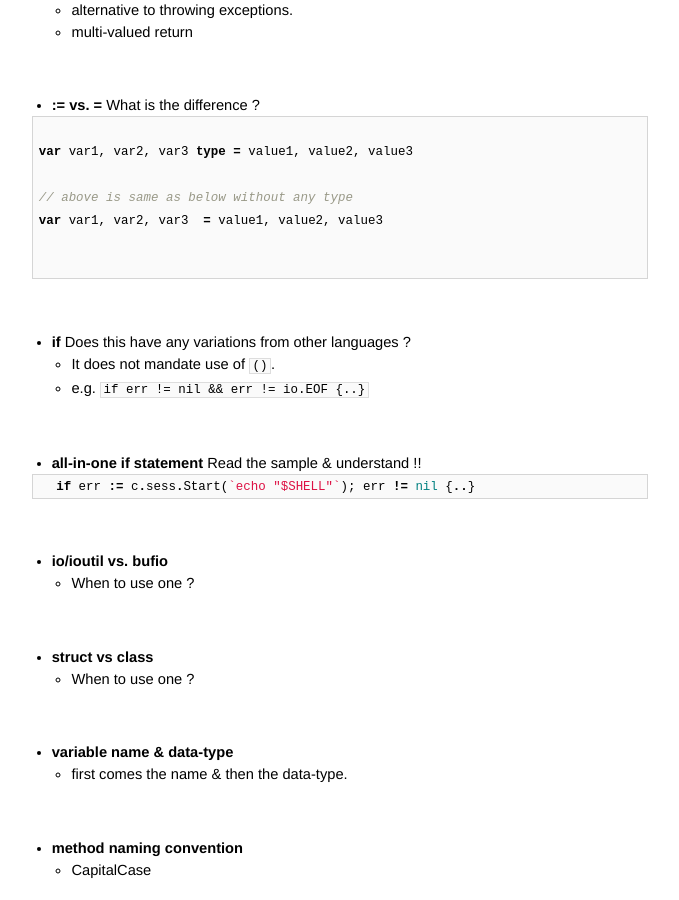
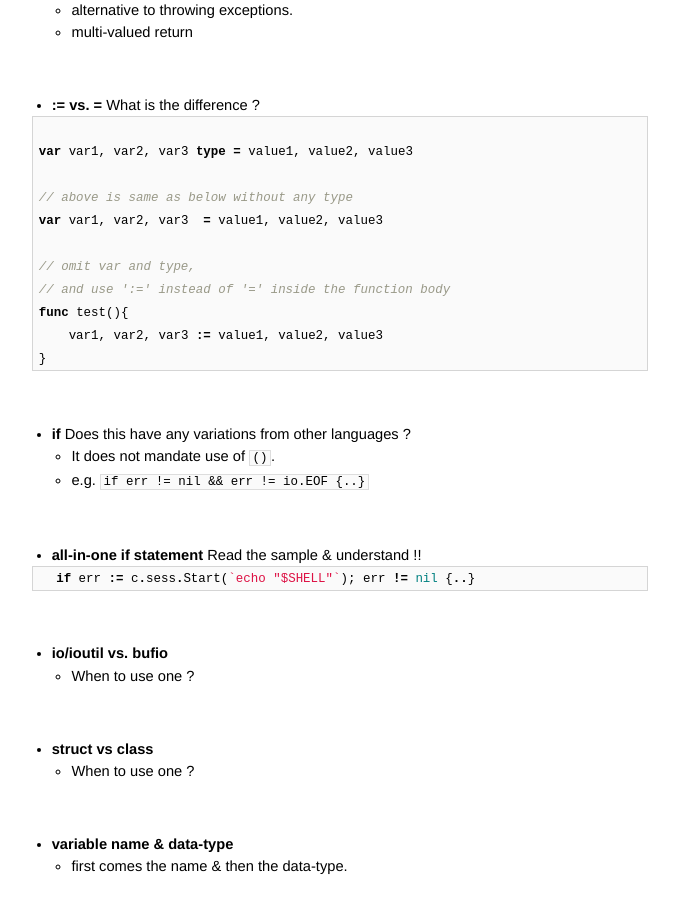
Before and after one commit to AmitKumarDas/amitkumardas.github.io, a Jekyll site: the page built from _posts/2016-07-14-my-golang-refresher.md, in a window 1280 px wide and 900 px high, scrolled down 715 px. Shown: the whole window, without its empty margins (300-979 px from the left). Built offline with Jekyll 4.4.1, drawn with Linux system fonts in a browser that asks for light colours.

Commit message:
Update 2016-07-14-my-golang-refresher.md

````diff
--- a/_posts/2016-07-14-my-golang-refresher.md
+++ b/_posts/2016-07-14-my-golang-refresher.md
@@ -50,7 +50,11 @@ var var1, var2, var3 type = value1, value2, value3
 // above is same as below without any type
 var var1, var2, var3  = value1, value2, value3
 
-
+// omit var and type,
+// and use ':=' instead of '=' inside the function body
+func test(){
+    var1, var2, var3 := value1, value2, value3
+}
 ```
 
 <br />
````
